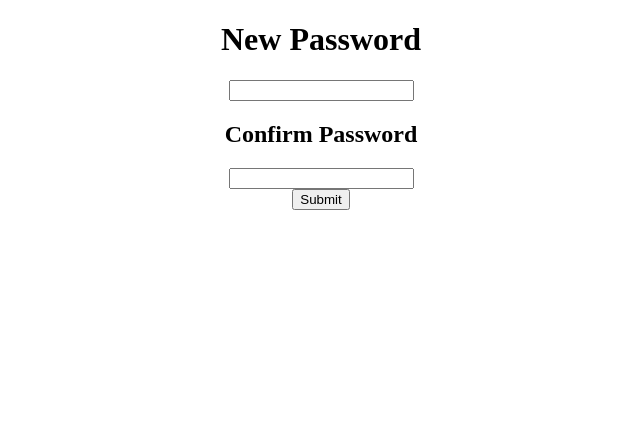
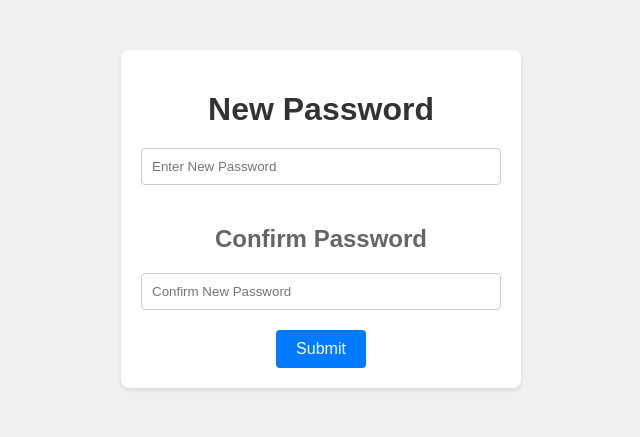
Before and after one commit to vamshi-31/Hotel_Final_Project, a Flask app: template templates/newpassword.html in a window 1280 px wide. Shown: the top 437 px of the page, without its empty margins (319-959 px from the left). Run offline with Flask 3, Linux system fonts and the light colour scheme; the template is opened without the code that fills it, so the values that code supplies are empty; some libraries are stand-ins or nearby versions.

Commit message:
Update newpassword.html

```diff
--- a/templates/newpassword.html
+++ b/templates/newpassword.html
@@ -5,6 +5,56 @@
     <meta http-equiv="X-UA-Compatible" content="IE=edge">
     <meta name="viewport" content="width=device-width, initial-scale=1.0">
     <title>New Password</title>
+    <style>
+        * {
+            box-sizing: border-box;
+            font-family: Arial, sans-serif;
+        }
+        body {
+            background-color: #f0f0f0;
+            margin: 0;
+            padding: 0;
+        }
+        form {
+            background-color: #fff;
+            border-radius: 8px;
+            box-shadow: 0 2px 4px rgba(0, 0, 0, 0.1);
+            padding: 20px;
+            max-width: 400px;
+            margin: 50px auto;
+        }
+        h1 {
+            color: #333;
+            margin-bottom: 20px;
+        }
+        h2 {
+            color: #666;
+            margin-top: 20px;
+        }
+        input[type="password"] {
+            width: 100%;
+            padding: 10px;
+            margin-bottom: 20px;
+            border: 1px solid #ccc;
+            border-radius: 4px;
+            box-sizing: border-box;
+        }
+        input[type="submit"] {
+            background-color: #007bff;
+            color: #fff;
+            padding: 10px 20px;
+            border: none;
+            border-radius: 4px;
+            cursor: pointer;
+            font-size: 16px;
+        }
+        input[type="submit"]:hover {
+            background-color: #0056b3;
+        }
+        center {
+            text-align: center;
+        }
+    </style>
 </head>
 {% with messages = get_flashed_messages() %}
   {% if messages %}
@@ -14,14 +64,14 @@
   {% endif %}
 {% endwith %}
 <body>
-    <center>
     <form method="POST">
-        <h1>New Password</h1>
-        <input type="password" name="npassword" required>
-        <h2>Confirm Password</h2>
-        <input type="password" name="cpassword" required><br>
-        <input type="submit">
+        <center>
+            <h1>New Password</h1>
+            <input type="password" name="npassword" placeholder="Enter New Password" required>
+            <h2>Confirm Password</h2>
+            <input type="password" name="cpassword" placeholder="Confirm New Password" required><br>
+            <input type="submit" value="Submit">
+        </center>
     </form>
-    </center>
 </body>
 </html>
```
